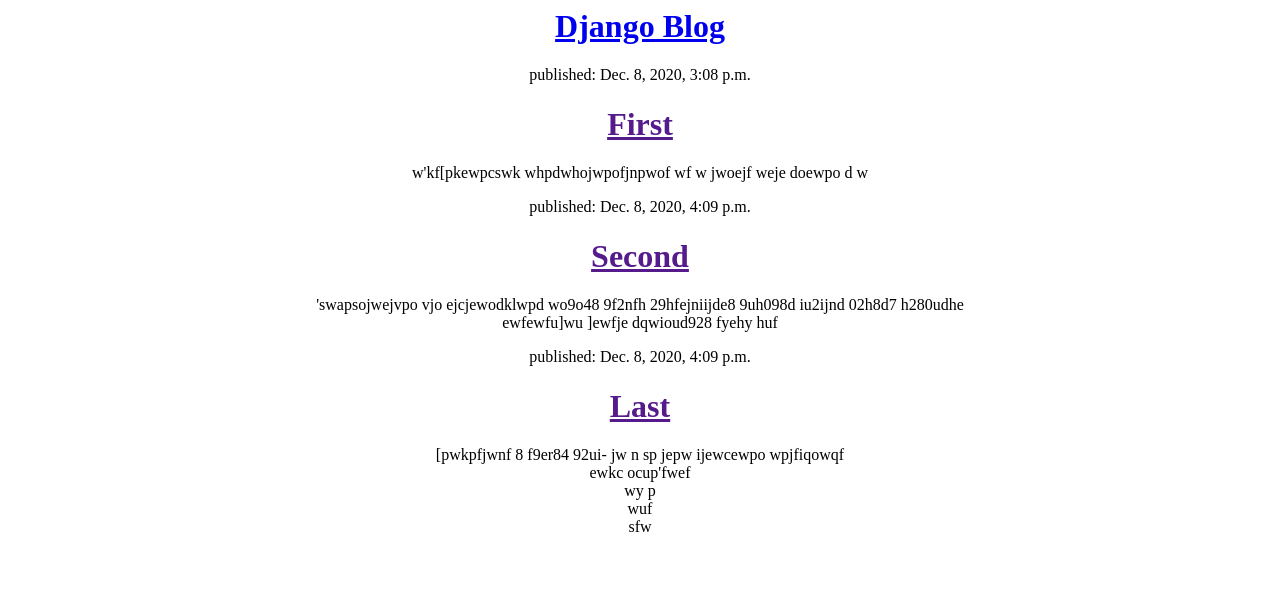
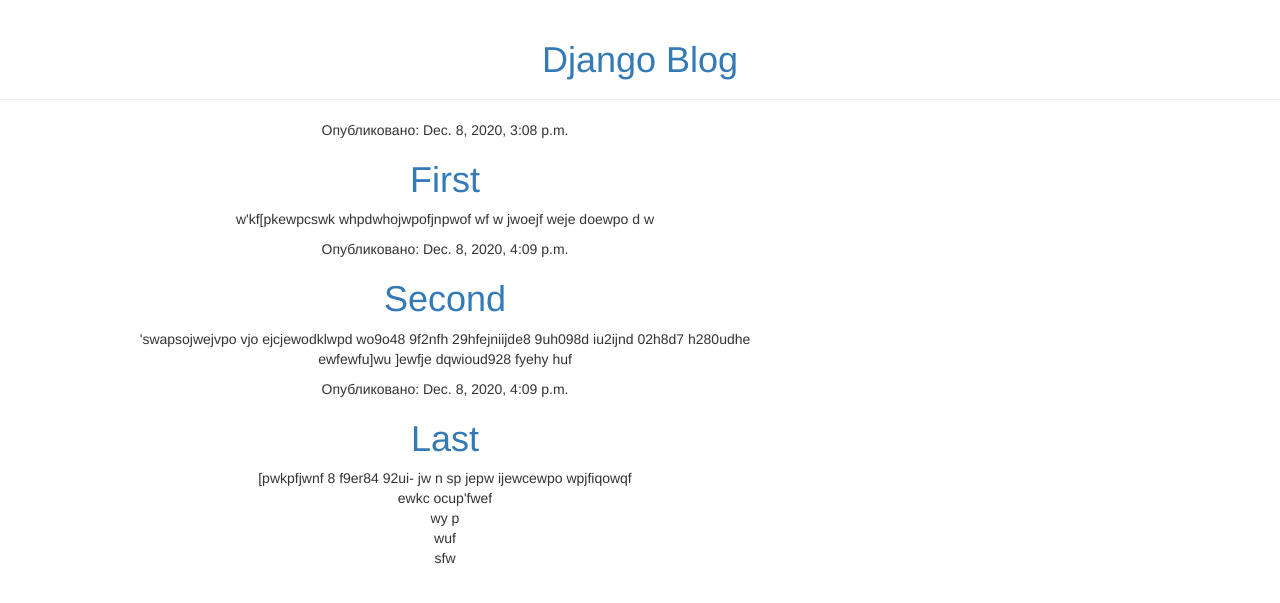
Before and after one commit to Vlad-Babiienko/my-first-blog, a Django app: page / in a window 1280 px wide. Shown: the top 603 px of the page. Run offline with Django 3.2, Linux system fonts and the light colour scheme; data comes from the database, SQL or seed files in the repository; some libraries are stand-ins or nearby versions.

Commit message:
Add files via upload

```diff
--- a/blog/templates/blog/post_list.html
+++ b/blog/templates/blog/post_list.html
@@ -1,20 +1,30 @@
-{%load static%}
+{% load static %}
 <html>
     <head>
         <title>Django blog</title>
-        <link rel="stylesheet" href="{%static 'css/blog.css'%}">
+        <link rel="stylesheet" href="//maxcdn.bootstrapcdn.com/bootstrap/3.2.0/css/bootstrap.min.css">
+        <link rel="stylesheet" href="//maxcdn.bootstrapcdn.com/bootstrap/3.2.0/css/bootstrap-theme.min.css">
+        <link rel="stylesheet" href="{% static 'css/blog.css' %}">
     </head>
     <body>
-
-      <div>
+     <div class="page-header">
     <h1><a href="/">Django Blog</a></h1>
 </div>
-{% for post in posts %}
-    <div>
-        <p>published: {{post.published_date}}</p>
-        <h1><a href="">{{post.title}}</a></h1>
-        <p>{{post.text|linebreaksbr}}</p>
+
+<div class="content container">
+    <div class="row">
+        <div class="col-md-8">
+            {% for post in posts %}
+                <div class="post">
+                    <div class="date">
+                        <p>Опубликовано: {{ post.published_date }}</p>
+                    </div>
+                    <h1><a href="">{{ post.title }}</a></h1>
+                    <p>{{ post.text|linebreaksbr }}</p>
+                </div>
+            {% endfor %}
+        </div>
     </div>
-{% endfor %}
+</div>
     </body>
 </html>
```
